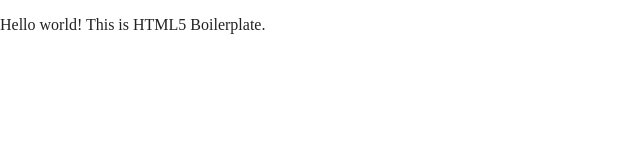
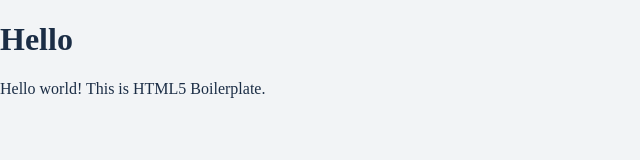
Before and after one commit to TheNootLinja/Popular-Nerd-Design-System, a website built with Parcel: page index.html in a window 1280 px wide. Shown: the whole page, without its empty margins (0-640 px from the left). Built offline with nearby package versions, Linux system fonts and the light colour scheme.

Commit message:
Add start of design system

```diff
--- /dev/null
+++ b/css/style.css
@@ -0,0 +1,24 @@
+:root {
+  /* Define colors as colors */
+  --green: #00ebc7;
+  --red: #ff5470;
+  --yellow: #fde24f;
+  --black: #1b2d45;
+  --darkBlue: #00214d;
+  --grey: #bfbfbf;
+  --lightGrey: #f2f4f6;
+
+  /* Define the colors intentions */
+  --background: var(--lightGrey);
+  --textColor: var(--black);
+}
+
+body {
+  background: var(--background);
+  color: var(--textColor);
+}
+
+.dark {
+  --background: var(--black);
+  --textColor: var(--lightGrey);
+}
--- a/index.html
+++ b/index.html
@@ -18,6 +18,7 @@
 
   <link rel="stylesheet" href="css/normalize.css">
   <link rel="stylesheet" href="css/main.css">
+  <link rel="stylesheet" href="css/style.css">
 
   <meta name="theme-color" content="#fafafa">
 </head>
@@ -25,7 +26,15 @@
 <body>
 
   <!-- Add your site or application content here -->
+
+  <h1>Hello</h1>
+
   <p>Hello world! This is HTML5 Boilerplate.</p>
+
+
+
+
+
   <script src="js/vendor/modernizr-3.11.2.min.js"></script>
   <script src="js/plugins.js"></script>
   <script src="js/main.js"></script>
```
